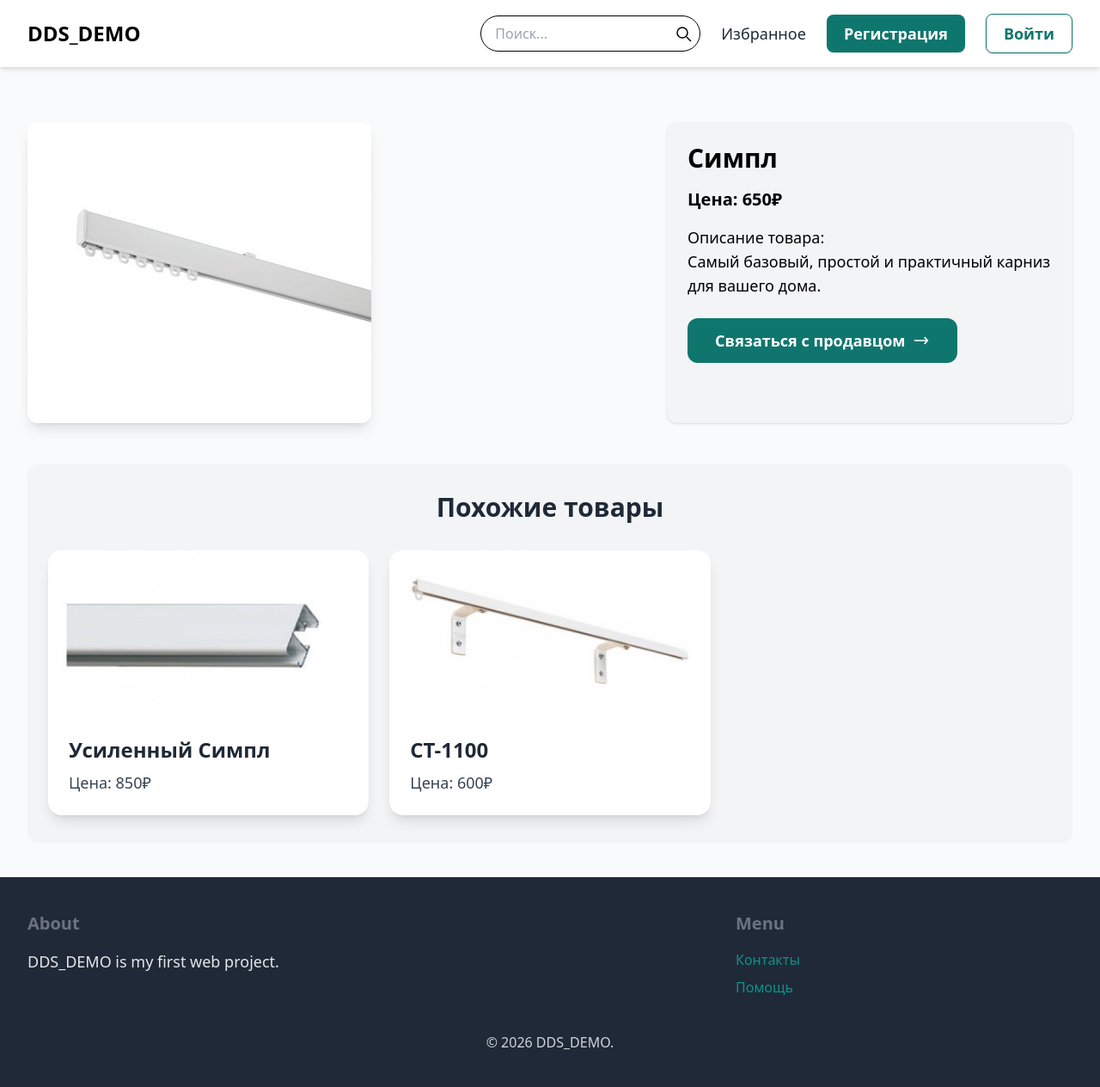
After one commit to shrp42/DDS_DEMO, a Django app: page /items/1/ in a window 1280 px wide. The commit adds this page. Shown: the whole page at 86% size. Run offline with Django 5.2, Linux system fonts and the light colour scheme; data comes from the database, SQL or seed files in the repository; both versions use the stored data as it was after the commit; some libraries are stand-ins or nearby versions.

Commit message:
Добавил похожие товары и активную ссылку на товар с ценой/описанием

```diff
--- a/config/urls.py
+++ b/config/urls.py
@@ -1,5 +1,5 @@
 from django.contrib import admin
-from django.urls import path
+from django.urls import path, include
 from django.conf import settings
 from django.conf.urls.static import static
 
@@ -8,5 +8,6 @@ from core.views import index, contact
 urlpatterns = [
     path('admin/', admin.site.urls),  # админка
     path('', index, name='index'),
+    path('items/', include('item.urls')),
     path('contact/', contact, name='contact'),
 ] + static(settings.MEDIA_URL, document_root=settings.MEDIA_ROOT)
--- a/core/templates/core/base.html
+++ b/core/templates/core/base.html
@@ -25,7 +25,7 @@
                     type="text"
                     name="query"
                     placeholder="Поиск..."
-                    class="w-64 px-4 py-2 border rounded-full focus:outline-none focus:ring-2 focus:ring-teal-700"
+                    class="w-64 px-4 py-2 border border-black rounded-full focus:outline-none focus:ring-2 focus:ring-teal-700"
                 >
                 <button type="submit" class="absolute right-2 top-1/2 -translate-y-1/2 text-black hover:text-teal-700">
                    <svg xmlns="http://www.w3.org/2000/svg"
--- /dev/null
+++ b/item/templates/item/detail.html
@@ -0,0 +1,68 @@
+{% extends 'core/base.html' %}
+
+{% block title %}{{ item.name }}{% endblock %}
+
+{% block content %}
+<div class="grid grid-cols-1 md:grid-cols-5 gap-6 mt-6">
+
+    <!-- Картинка товара -->
+    <div class="col-span-3">
+        <img src="{{ item.image.url }}" alt="{{ item.name }}" class="rounded-xl shadow-lg">
+    </div>
+
+    <!-- Описание товара -->
+    <div class="col-span-2 p-6 bg-gray-100 rounded-xl shadow ">
+        <h1 class="mb-4 text-3xl font-black text-black">{{ item.name }}</h1>
+
+        <p class="text-black text-xl font-semibold mb-4">
+            <strong>Цена: </strong>{{ item.price|floatformat:"0" }}₽
+        </p>
+
+        <p class="text-black text-lg font-thin mb-6">
+            <strong>Описание товара:</strong><br>
+            {{ item.description|linebreaksbr }}
+        </p>
+
+        <!-- Кнопка связаться с продавцом с иконкой -->
+        <a href="#"
+           class="inline-flex items-center px-8 py-3 text-lg font-semibold bg-teal-700 text-white rounded-xl
+                  transform hover:scale-105 hover:bg-teal-800 transition duration-300 ease-in-out">
+            Связаться с продавцом
+            <!-- Иконка стрелки -->
+            <svg class="ml-2 w-5 h-5" fill="none" stroke="currentColor" viewBox="0 0 24 24"
+                 xmlns="http://www.w3.org/2000/svg">
+                <path stroke-linecap="round" stroke-linejoin="round" stroke-width="2"
+                      d="M17 8l4 4m0 0l-4 4m4-4H3"></path>
+            </svg>
+        </a>
+    </div>
+</div>
+
+<!-- Похожие товары -->
+<div class="mt-12 px-6 py-8 bg-gray-100 rounded-xl">
+    <h2 class="mb-8 text-3xl text-center font-semibold">Похожие товары</h2>
+
+    <div class="grid grid-cols-1 sm:grid-cols-2 md:grid-cols-3 gap-6">
+        {% for related in related_items %}
+            <div class="bg-white rounded-2xl overflow-hidden shadow-lg transform hover:scale-105 transition duration-300">
+                <a href="{% url 'item:detail' related.id %}">
+                    {% if related.image %}
+                        <img src="{{ related.image.url }}" class="w-full h-48 object-cover">
+                    {% else %}
+                        <div class="w-full h-48 bg-gray-200 flex items-center justify-center text-gray-500">
+                            No Image
+                        </div>
+                    {% endif %}
+
+                    <div class="p-6">
+                        <h3 class="text-2xl font-semibold mb-2">{{ related.name }}</h3>
+                        <p class="text-gray-700 text-lg">Цена: {{ related.price|floatformat:0 }}₽</p>
+                    </div>
+                </a>
+            </div>
+        {% empty %}
+            <p class="col-span-3 text-center text-gray-500">Нет похожих товаров.</p>
+        {% endfor %}
+    </div>
+</div>
+{% endblock %}
--- /dev/null
+++ b/item/urls.py
@@ -0,0 +1,9 @@
+from django.urls import path
+
+from . import views
+
+app_name = 'item'
+
+urlpatterns = [
+    path('<int:pk>/', views.detail, name='detail'),
+]
--- a/item/views.py
+++ b/item/views.py
@@ -1,4 +1,14 @@
-from django.shortcuts import render
+from unicodedata import category
+
+from django.shortcuts import get_object_or_404, render
+
+from .models import Item
 
 def detail(request, pk):
-    item = get_objects_or_404(Item, pk=pk)
+    item = get_object_or_404(Item, pk=pk)
+    related_items = Item.objects.filter(category=item.category, is_sold=False).exclude(pk=pk)[0:3]
+
+    return render(request, "item/detail.html", {
+        'item': item,
+        'related_items': related_items
+    })
```
Also changed, not shown: core/templates/core/index.html (+4 -4 lines), db.sqlite3, media/item_images/690f1527b301a8d2f451ce3104379eba-ct1100.1-400x350.jpg (added), media/item_images/690f1527b301a8d2f451ce3104379eba-ct1100_bVHbDFC.1-400x350.jpg (added), media/item_images/690f1527b301a8d2f451ce3104379eba-simple-400x350.jpg (added), media/item_images/690f1527b301a8d2f451ce3104379eba-simple-400x350_cCv7tZX.jpg (added).
